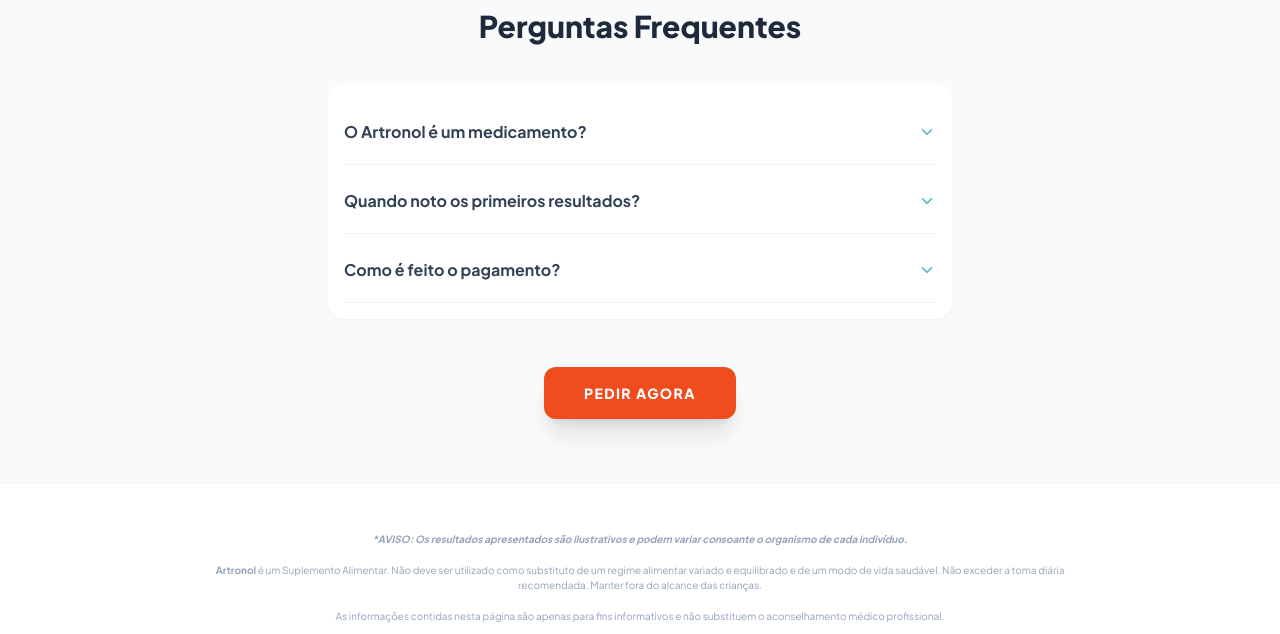
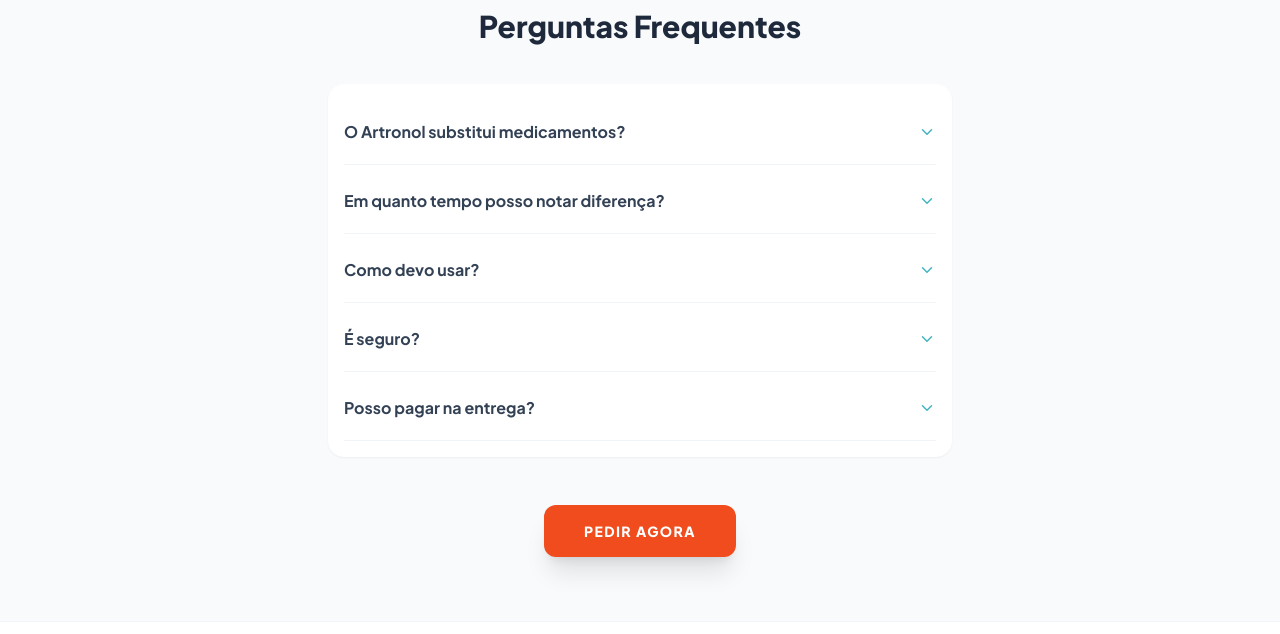
Before and after one commit to tainarapavesi9-lab/get-artronol, a plain HTML site: page index.html in a window 1280 px wide. Shown: the part 1360-1994 px from the top of the page. Drawn offline with nearby package versions, Linux system fonts and the light colour scheme.

Commit message:
Update index.html

```diff
--- a/index.html
+++ b/index.html
@@ -109,7 +109,7 @@
             color: #64748b;
             font-size: 0.95rem;
         }
-        .faq-accordion-item.active .faq-content { max-height: 200px; padding-bottom: 1.25rem; }
+        .faq-accordion-item.active .faq-content { max-height: 250px; padding-bottom: 1.25rem; }
         .faq-accordion-item.active .faq-icon { transform: rotate(180deg); }
         .faq-icon { transition: transform 0.3s; color: var(--brand-main); width: 18px; }
 
@@ -160,8 +160,8 @@
 
                     <div class="reveal active text-center lg:text-left">
                         <div class="inline-flex items-center gap-2 bg-[#44B4C1]/10 text-[#44B4C1] px-3 py-1 rounded-full text-[10px] font-bold uppercase tracking-wider mb-6">
-                            <i data-feather="info" class="w-3 h-3"></i>
-                            Suporte Articular Natural
+                            <i data-feather="truck" class="w-3 h-3"></i>
+                            Expedição Prioritária em 48h
                         </div>
                         <h1 data-i18n="headline" class="text-4xl md:text-5xl lg:text-6xl font-black mb-6 leading-[1.1] text-slate-800">
                             Recupere O Conforto Nos Seus Movimentos — Sem Complicações
@@ -215,7 +215,10 @@
 
                                 <div class="mt-4 flex flex-col gap-2">
                                     <div class="flex items-center gap-2 text-[9px] font-bold text-slate-400 uppercase">
-                                        <i data-feather="truck" class="w-3 h-3 text-[#44B4C1]"></i> Pagamento no ato da entrega
+                                        <i data-feather="truck" class="w-3 h-3 text-[#44B4C1]"></i> <span data-i18n="trust2">Envio Rápido em 48h</span>
+                                    </div>
+                                    <div class="flex items-center gap-2 text-[9px] font-bold text-slate-400 uppercase">
+                                        <i data-feather="credit-card" class="w-3 h-3 text-[#44B4C1]"></i> Pagamento no ato da entrega
                                     </div>
                                     <div class="flex items-center gap-2 text-[9px] font-bold text-slate-400 uppercase italic">
                                         *Os resultados podem variar de pessoa para pessoa.
@@ -263,31 +266,54 @@
             <div class="container mx-auto px-6 max-w-2xl">
                 <h2 data-i18n="faq_title" class="text-3xl font-black text-center mb-10 text-slate-800">Perguntas Frequentes</h2>
                 <div class="space-y-1 bg-white rounded-2xl p-4 shadow-sm">
+                    <!-- Item 1 -->
                     <div class="faq-accordion-item">
                         <button class="faq-trigger">
-                            <span class="font-bold text-slate-700">O Artronol é um medicamento?</span>
+                            <span data-i18n="faqq1" class="font-bold text-slate-700">O Artronol substitui medicamentos?</span>
                             <i data-feather="chevron-down" class="faq-icon"></i>
                         </button>
                         <div class="faq-content">
-                            <p>Não. <strong>Artronol</strong> é um suplemento alimentar. Não se destina a diagnosticar, tratar, curar ou prevenir qualquer doença.</p>
+                            <p data-i18n="faqa1">Não. Artronol é um suplemento alimentar que pode complementar a sua rotina saudável. Não se destina a substituir tratamentos prescritos por médicos.</p>
                         </div>
                     </div>
+                    <!-- Item 2 -->
                     <div class="faq-accordion-item">
                         <button class="faq-trigger">
-                            <span class="font-bold text-slate-700">Quando noto os primeiros resultados?</span>
+                            <span data-i18n="faqq2" class="font-bold text-slate-700">Em quanto tempo posso notar diferença?</span>
                             <i data-feather="chevron-down" class="faq-icon"></i>
                         </button>
                         <div class="faq-content">
-                            <p>Os resultados variam. Muitos utilizadores reportam uma sensação de maior conforto após as primeiras semanas de uso contínuo de <strong>Artronol</strong>.</p>
+                            <p data-i18n="faqa2">Os resultados variam consoante o organismo, mas muitos utilizadores relatam uma sensação de maior conforto após as primeiras semanas de uso contínuo.</p>
                         </div>
                     </div>
+                    <!-- Item 3 -->
                     <div class="faq-accordion-item">
                         <button class="faq-trigger">
-                            <span class="font-bold text-slate-700">Como é feito o pagamento?</span>
+                            <span data-i18n="faqq3" class="font-bold text-slate-700">Como devo usar?</span>
                             <i data-feather="chevron-down" class="faq-icon"></i>
                         </button>
                         <div class="faq-content">
-                            <p>Para sua segurança, o pagamento é feito diretamente ao estafeta no momento em que recebe a sua encomenda (Pagamento na Entrega).</p>
+                            <p data-i18n="faqa3">Recomenda-se seguir rigorosamente as instruções de dosagem diária indicadas na embalagem para obter os melhores benefícios.</p>
+                        </div>
+                    </div>
+                    <!-- Item 4 -->
+                    <div class="faq-accordion-item">
+                        <button class="faq-trigger">
+                            <span data-i18n="faqq4" class="font-bold text-slate-700">É seguro?</span>
+                            <i data-feather="chevron-down" class="faq-icon"></i>
+                        </button>
+                        <div class="faq-content">
+                            <p data-i18n="faqa4">Sim. A fórmula de Artronol utiliza ingredientes naturais selecionados, amplamente reconhecidos pela sua segurança e eficácia como suplemento.</p>
+                        </div>
+                    </div>
+                    <!-- Item 5 -->
+                    <div class="faq-accordion-item">
+                        <button class="faq-trigger">
+                            <span data-i18n="faqq5" class="font-bold text-slate-700">Posso pagar na entrega?</span>
+                            <i data-feather="chevron-down" class="faq-icon"></i>
+                        </button>
+                        <div class="faq-content">
+                            <p data-i18n="faqa5">Sim. Para sua total segurança, o pagamento é feito diretamente ao estafeta apenas no momento em que recebe a sua encomenda.</p>
                         </div>
                     </div>
                 </div>
@@ -327,12 +353,34 @@
                 region_label: "Selecione o seu país de residência:",
                 before: "Preço base: €58", now: "Hoje: €29", limited: "Promoção -50%",
                 faq_title: "Perguntas Frequentes",
+                trust2: "Envio Rápido em 48h",
+                faqq1: "O Artronol substitui medicamentos?",
+                faqa1: "Não. Artronol é um suplemento alimentar que pode complementar a sua rotina saudável. Não se destina a substituir tratamentos prescritos por médicos.",
+                faqq2: "Em quanto tempo posso notar diferença?",
+                faqa2: "Os resultados variam consoante o organismo, mas muitos utilizadores relatam uma sensação de maior conforto após as primeiras semanas de uso contínuo.",
+                faqq3: "Como devo usar?",
+                faqa3: "Recomenda-se seguir rigorosamente as instruções de dosagem diária indicadas na embalagem para obter os melhores benefícios.",
+                faqq4: "É seguro?",
+                faqa4: "Sim. A fórmula de Artronol utiliza ingredientes naturais selecionados, amplamente reconhecidos pela sua segurança e eficácia como suplemento.",
+                faqq5: "Posso pagar na entrega?",
+                faqa5: "Sim. Para sua total segurança, o pagamento é feito diretamente ao estafeta apenas no momento em que recebe a sua encomenda."
             },
             es: {
                 nav1: "Inicio", nav3: "Dudas", order_btn: "PEDIR AHORA",
                 region_label: "Seleccione su país de residencia:",
                 before: "Precio base: €58", now: "Hoy: €29", limited: "Promoción -50%",
                 faq_title: "Preguntas Frecuentes",
+                trust2: "Envío Rápido en 48h",
+                faqq1: "¿Sustituye a los medicamentos?",
+                faqa1: "No. Artronol es un suplemento alimenticio que puede complementar su rutina saludable. No sustituye a los tratamientos médicos.",
+                faqq2: "¿Cuánto tiempo para notar la diferencia?",
+                faqa2: "Los resultados varían, pero muchos usuarios reportan una mejora en el confort articular tras las primeras semanas.",
+                faqq3: "¿Cómo debo usarlo?",
+                faqa3: "Siga las instrucciones de dosificación diaria que figuran en el envase para obtener los mejores resultados.",
+                faqq4: "¿Es seguro?",
+                faqa4: "Sí. La fórmula de Artronol utiliza ingredientes naturales seguros y eficaces.",
+                faqq5: "¿Puedo pagar al recibir?",
+                faqa5: "Sí. Para su seguridad, el pago se realiza directamente al transportista en el momento de la entrega."
             }
         };
 
```
